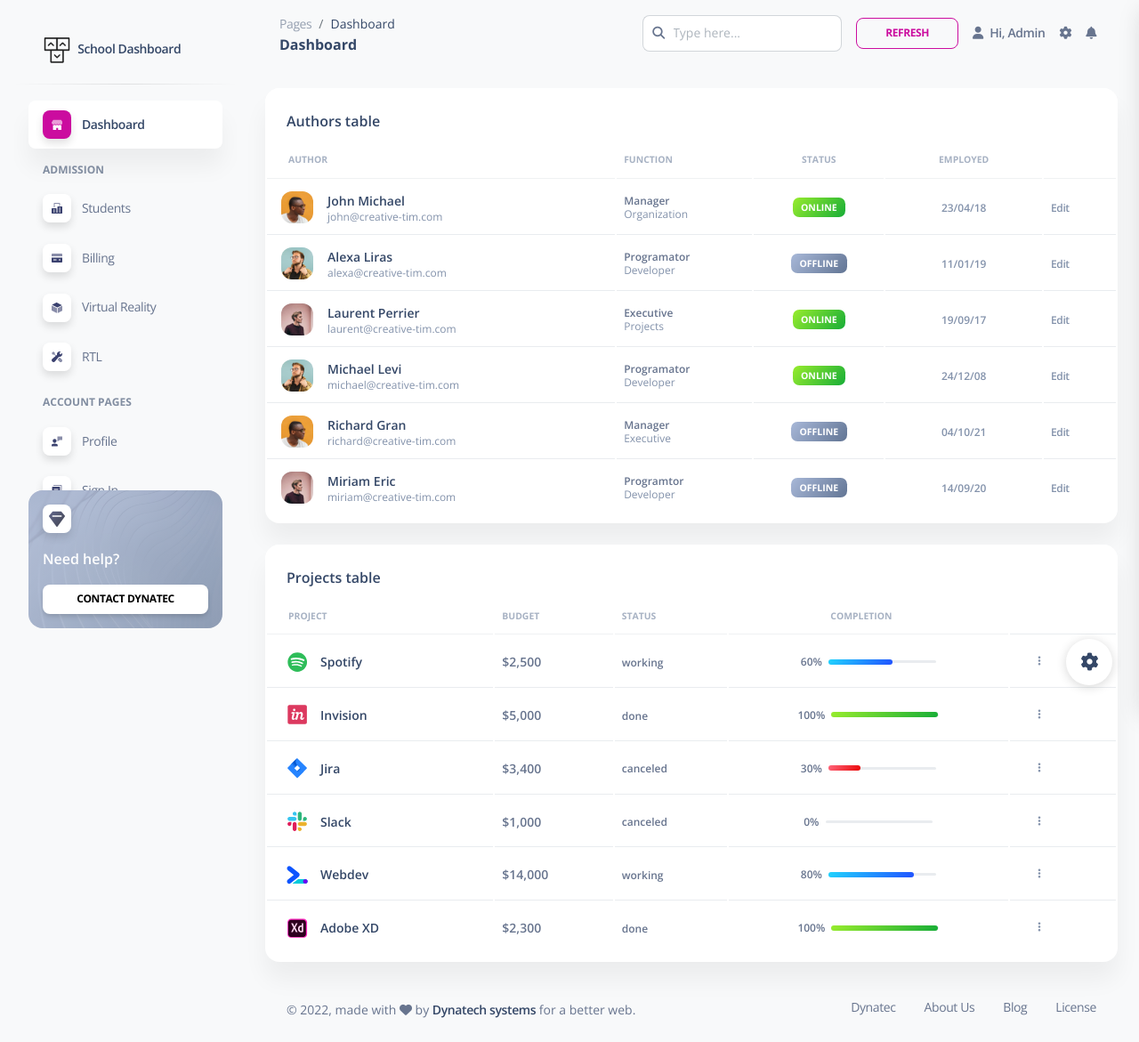
After one commit to sirgama/School-Management-System, a Django app: template modules/templates/modules/students.html in a window 1280 px wide. The commit adds this page. Shown: the whole page at 89% size. Run offline with Django 4.2, Linux system fonts and the light colour scheme; the template is opened without the code that fills it, so the values that code supplies are empty; some libraries are stand-ins or nearby versions.

Commit message:
create students template with tables

```diff
--- a/modules/templates/modules/base.html
+++ b/modules/templates/modules/base.html
@@ -54,11 +54,14 @@ School Management System
             <span class="nav-link-text ms-1">Dashboard</span>
           </a>
         </li>
+        <li class="nav-item mt-3">
+            <h6 class="ps-4 ms-2 text-uppercase text-xs font-weight-bolder opacity-6">Admission</h6>
+          </li>
         <li class="nav-item">
           <a class="nav-link  " href="../pages/tables.html">
             <div class="icon icon-shape icon-sm shadow border-radius-md bg-white text-center me-2 d-flex align-items-center justify-content-center">
               <svg width="12px" height="12px" viewBox="0 0 42 42" version="1.1" xmlns="http://www.w3.org/2000/svg" xmlns:xlink="http://www.w3.org/1999/xlink">
-                <title>office</title>
+                <title></title>
                 <g stroke="none" stroke-width="1" fill="none" fill-rule="evenodd">
                   <g transform="translate(-1869.000000, -293.000000)" fill="#FFFFFF" fill-rule="nonzero">
                     <g transform="translate(1716.000000, 291.000000)">
@@ -71,7 +74,7 @@ School Management System
                 </g>
               </svg>
             </div>
-            <span class="nav-link-text ms-1">Tables</span>
+            <span class="nav-link-text ms-1">Students</span>
           </a>
         </li>
         <li class="nav-item">
@@ -240,7 +243,7 @@ School Management System
           </div>
           <ul class="navbar-nav  justify-content-end">
             <li class="nav-item d-flex align-items-center">
-              <a class="btn btn-outline-primary btn-sm mb-0 me-3" target="_blank" href="#"></a>
+              <a class="btn btn-outline-primary btn-sm mb-0 me-3" href="#!">Refresh</a>
             </li>
             <li class="nav-item d-flex align-items-center">
               <a href="javascript:;" class="nav-link text-body font-weight-bold px-0">
--- /dev/null
+++ b/modules/templates/modules/students.html
@@ -0,0 +1,460 @@
+{% extends 'modules/base.html' %}
+{% load static %}
+
+
+{% block content %}
+
+<div class="container-fluid py-4">
+    <div class="row">
+      <div class="col-12">
+        <div class="card mb-4">
+          <div class="card-header pb-0">
+            <h6>Authors table</h6>
+          </div>
+          <div class="card-body px-0 pt-0 pb-2">
+            <div class="table-responsive p-0">
+              <table class="table align-items-center mb-0">
+                <thead>
+                  <tr>
+                    <th class="text-uppercase text-secondary text-xxs font-weight-bolder opacity-7">Author</th>
+                    <th class="text-uppercase text-secondary text-xxs font-weight-bolder opacity-7 ps-2">Function</th>
+                    <th class="text-center text-uppercase text-secondary text-xxs font-weight-bolder opacity-7">Status</th>
+                    <th class="text-center text-uppercase text-secondary text-xxs font-weight-bolder opacity-7">Employed</th>
+                    <th class="text-secondary opacity-7"></th>
+                  </tr>
+                </thead>
+                <tbody>
+                  <tr>
+                    <td>
+                      <div class="d-flex px-2 py-1">
+                        <div>
+                          <img src="../assets/img/team-2.jpg" class="avatar avatar-sm me-3" alt="user1">
+                        </div>
+                        <div class="d-flex flex-column justify-content-center">
+                          <h6 class="mb-0 text-sm">John Michael</h6>
+                          <p class="text-xs text-secondary mb-0">john@creative-tim.com</p>
+                        </div>
+                      </div>
+                    </td>
+                    <td>
+                      <p class="text-xs font-weight-bold mb-0">Manager</p>
+                      <p class="text-xs text-secondary mb-0">Organization</p>
+                    </td>
+                    <td class="align-middle text-center text-sm">
+                      <span class="badge badge-sm bg-gradient-success">Online</span>
+                    </td>
+                    <td class="align-middle text-center">
+                      <span class="text-secondary text-xs font-weight-bold">23/04/18</span>
+                    </td>
+                    <td class="align-middle">
+                      <a href="javascript:;" class="text-secondary font-weight-bold text-xs" data-toggle="tooltip" data-original-title="Edit user">
+                        Edit
+                      </a>
+                    </td>
+                  </tr>
+                  <tr>
+                    <td>
+                      <div class="d-flex px-2 py-1">
+                        <div>
+                          <img src="../assets/img/team-3.jpg" class="avatar avatar-sm me-3" alt="user2">
+                        </div>
+                        <div class="d-flex flex-column justify-content-center">
+                          <h6 class="mb-0 text-sm">Alexa Liras</h6>
+                          <p class="text-xs text-secondary mb-0">alexa@creative-tim.com</p>
+                        </div>
+                      </div>
+                    </td>
+                    <td>
+                      <p class="text-xs font-weight-bold mb-0">Programator</p>
+                      <p class="text-xs text-secondary mb-0">Developer</p>
+                    </td>
+                    <td class="align-middle text-center text-sm">
+                      <span class="badge badge-sm bg-gradient-secondary">Offline</span>
+                    </td>
+                    <td class="align-middle text-center">
+                      <span class="text-secondary text-xs font-weight-bold">11/01/19</span>
+                    </td>
+                    <td class="align-middle">
+                      <a href="javascript:;" class="text-secondary font-weight-bold text-xs" data-toggle="tooltip" data-original-title="Edit user">
+                        Edit
+                      </a>
+                    </td>
+                  </tr>
+                  <tr>
+                    <td>
+                      <div class="d-flex px-2 py-1">
+                        <div>
+                          <img src="../assets/img/team-4.jpg" class="avatar avatar-sm me-3" alt="user3">
+                        </div>
+                        <div class="d-flex flex-column justify-content-center">
+                          <h6 class="mb-0 text-sm">Laurent Perrier</h6>
+                          <p class="text-xs text-secondary mb-0">laurent@creative-tim.com</p>
+                        </div>
+                      </div>
+                    </td>
+                    <td>
+                      <p class="text-xs font-weight-bold mb-0">Executive</p>
+                      <p class="text-xs text-secondary mb-0">Projects</p>
+                    </td>
+                    <td class="align-middle text-center text-sm">
+                      <span class="badge badge-sm bg-gradient-success">Online</span>
+                    </td>
+                    <td class="align-middle text-center">
+                      <span class="text-secondary text-xs font-weight-bold">19/09/17</span>
+                    </td>
+                    <td class="align-middle">
+                      <a href="javascript:;" class="text-secondary font-weight-bold text-xs" data-toggle="tooltip" data-original-title="Edit user">
+                        Edit
+                      </a>
+                    </td>
+                  </tr>
+                  <tr>
+                    <td>
+                      <div class="d-flex px-2 py-1">
+                        <div>
+                          <img src="../assets/img/team-3.jpg" class="avatar avatar-sm me-3" alt="user4">
+                        </div>
+                        <div class="d-flex flex-column justify-content-center">
+                          <h6 class="mb-0 text-sm">Michael Levi</h6>
+                          <p class="text-xs text-secondary mb-0">michael@creative-tim.com</p>
+                        </div>
+                      </div>
+                    </td>
+                    <td>
+                      <p class="text-xs font-weight-bold mb-0">Programator</p>
+                      <p class="text-xs text-secondary mb-0">Developer</p>
+                    </td>
+                    <td class="align-middle text-center text-sm">
+                      <span class="badge badge-sm bg-gradient-success">Online</span>
+                    </td>
+                    <td class="align-middle text-center">
+                      <span class="text-secondary text-xs font-weight-bold">24/12/08</span>
+                    </td>
+                    <td class="align-middle">
+                      <a href="javascript:;" class="text-secondary font-weight-bold text-xs" data-toggle="tooltip" data-original-title="Edit user">
+                        Edit
+                      </a>
+                    </td>
+                  </tr>
+                  <tr>
+                    <td>
+                      <div class="d-flex px-2 py-1">
+                        <div>
+                          <img src="../assets/img/team-2.jpg" class="avatar avatar-sm me-3" alt="user5">
+                        </div>
+                        <div class="d-flex flex-column justify-content-center">
+                          <h6 class="mb-0 text-sm">Richard Gran</h6>
+                          <p class="text-xs text-secondary mb-0">richard@creative-tim.com</p>
+                        </div>
+                      </div>
+                    </td>
+                    <td>
+                      <p class="text-xs font-weight-bold mb-0">Manager</p>
+                      <p class="text-xs text-secondary mb-0">Executive</p>
+                    </td>
+                    <td class="align-middle text-center text-sm">
+                      <span class="badge badge-sm bg-gradient-secondary">Offline</span>
+                    </td>
+                    <td class="align-middle text-center">
+                      <span class="text-secondary text-xs font-weight-bold">04/10/21</span>
+                    </td>
+                    <td class="align-middle">
+                      <a href="javascript:;" class="text-secondary font-weight-bold text-xs" data-toggle="tooltip" data-original-title="Edit user">
+                        Edit
+                      </a>
+                    </td>
+                  </tr>
+                  <tr>
+                    <td>
+                      <div class="d-flex px-2 py-1">
+                        <div>
+                          <img src="../assets/img/team-4.jpg" class="avatar avatar-sm me-3" alt="user6">
+                        </div>
+                        <div class="d-flex flex-column justify-content-center">
+                          <h6 class="mb-0 text-sm">Miriam Eric</h6>
+                          <p class="text-xs text-secondary mb-0">miriam@creative-tim.com</p>
+                        </div>
+                      </div>
+                    </td>
+                    <td>
+                      <p class="text-xs font-weight-bold mb-0">Programtor</p>
+                      <p class="text-xs text-secondary mb-0">Developer</p>
+                    </td>
+                    <td class="align-middle text-center text-sm">
+                      <span class="badge badge-sm bg-gradient-secondary">Offline</span>
+                    </td>
+                    <td class="align-middle text-center">
+                      <span class="text-secondary text-xs font-weight-bold">14/09/20</span>
+                    </td>
+                    <td class="align-middle">
+                      <a href="javascript:;" class="text-secondary font-weight-bold text-xs" data-toggle="tooltip" data-original-title="Edit user">
+                        Edit
+                      </a>
+                    </td>
+                  </tr>
+                </tbody>
+              </table>
+            </div>
+          </div>
+        </div>
+      </div>
+    </div>
+    <div class="row">
+      <div class="col-12">
+        <div class="card mb-4">
+          <div class="card-header pb-0">
+            <h6>Projects table</h6>
+          </div>
+          <div class="card-body px-0 pt-0 pb-2">
+            <div class="table-responsive p-0">
+              <table class="table align-items-center justify-content-center mb-0">
+                <thead>
+                  <tr>
+                    <th class="text-uppercase text-secondary text-xxs font-weight-bolder opacity-7">Project</th>
+                    <th class="text-uppercase text-secondary text-xxs font-weight-bolder opacity-7 ps-2">Budget</th>
+                    <th class="text-uppercase text-secondary text-xxs font-weight-bolder opacity-7 ps-2">Status</th>
+                    <th class="text-uppercase text-secondary text-xxs font-weight-bolder text-center opacity-7 ps-2">Completion</th>
+                    <th></th>
+                  </tr>
+                </thead>
+                <tbody>
+                  <tr>
+                    <td>
+                      <div class="d-flex px-2">
+                        <div>
+                          <img src="../assets/img/small-logos/logo-spotify.svg" class="avatar avatar-sm rounded-circle me-2" alt="spotify">
+                        </div>
+                        <div class="my-auto">
+                          <h6 class="mb-0 text-sm">Spotify</h6>
+                        </div>
+                      </div>
+                    </td>
+                    <td>
+                      <p class="text-sm font-weight-bold mb-0">$2,500</p>
+                    </td>
+                    <td>
+                      <span class="text-xs font-weight-bold">working</span>
+                    </td>
+                    <td class="align-middle text-center">
+                      <div class="d-flex align-items-center justify-content-center">
+                        <span class="me-2 text-xs font-weight-bold">60%</span>
+                        <div>
+                          <div class="progress">
+                            <div class="progress-bar bg-gradient-info" role="progressbar" aria-valuenow="60" aria-valuemin="0" aria-valuemax="100" style="width: 60%;"></div>
+                          </div>
+                        </div>
+                      </div>
+                    </td>
+                    <td class="align-middle">
+                      <button class="btn btn-link text-secondary mb-0">
+                        <i class="fa fa-ellipsis-v text-xs"></i>
+                      </button>
+                    </td>
+                  </tr>
+                  <tr>
+                    <td>
+                      <div class="d-flex px-2">
+                        <div>
+                          <img src="../assets/img/small-logos/logo-invision.svg" class="avatar avatar-sm rounded-circle me-2" alt="invision">
+                        </div>
+                        <div class="my-auto">
+                          <h6 class="mb-0 text-sm">Invision</h6>
+                        </div>
+                      </div>
+                    </td>
+                    <td>
+                      <p class="text-sm font-weight-bold mb-0">$5,000</p>
+                    </td>
+                    <td>
+                      <span class="text-xs font-weight-bold">done</span>
+                    </td>
+                    <td class="align-middle text-center">
+                      <div class="d-flex align-items-center justify-content-center">
+                        <span class="me-2 text-xs font-weight-bold">100%</span>
+                        <div>
+                          <div class="progress">
+                            <div class="progress-bar bg-gradient-success" role="progressbar" aria-valuenow="100" aria-valuemin="0" aria-valuemax="100" style="width: 100%;"></div>
+                          </div>
+                        </div>
+                      </div>
+                    </td>
+                    <td class="align-middle">
+                      <button class="btn btn-link text-secondary mb-0" aria-haspopup="true" aria-expanded="false">
+                        <i class="fa fa-ellipsis-v text-xs"></i>
+                      </button>
+                    </td>
+                  </tr>
+                  <tr>
+                    <td>
+                      <div class="d-flex px-2">
+                        <div>
+                          <img src="../assets/img/small-logos/logo-jira.svg" class="avatar avatar-sm rounded-circle me-2" alt="jira">
+                        </div>
+                        <div class="my-auto">
+                          <h6 class="mb-0 text-sm">Jira</h6>
+                        </div>
+                      </div>
+                    </td>
+                    <td>
+                      <p class="text-sm font-weight-bold mb-0">$3,400</p>
+                    </td>
+                    <td>
+                      <span class="text-xs font-weight-bold">canceled</span>
+                    </td>
+                    <td class="align-middle text-center">
+                      <div class="d-flex align-items-center justify-content-center">
+                        <span class="me-2 text-xs font-weight-bold">30%</span>
+                        <div>
+                          <div class="progress">
+                            <div class="progress-bar bg-gradient-danger" role="progressbar" aria-valuenow="30" aria-valuemin="0" aria-valuemax="30" style="width: 30%;"></div>
+                          </div>
+                        </div>
+                      </div>
+                    </td>
+                    <td class="align-middle">
+                      <button class="btn btn-link text-secondary mb-0" aria-haspopup="true" aria-expanded="false">
+                        <i class="fa fa-ellipsis-v text-xs"></i>
+                      </button>
+                    </td>
+                  </tr>
+                  <tr>
+                    <td>
+                      <div class="d-flex px-2">
+                        <div>
+                          <img src="../assets/img/small-logos/logo-slack.svg" class="avatar avatar-sm rounded-circle me-2" alt="slack">
+                        </div>
+                        <div class="my-auto">
+                          <h6 class="mb-0 text-sm">Slack</h6>
+                        </div>
+                      </div>
+                    </td>
+                    <td>
+                      <p class="text-sm font-weight-bold mb-0">$1,000</p>
+                    </td>
+                    <td>
+                      <span class="text-xs font-weight-bold">canceled</span>
+                    </td>
+                    <td class="align-middle text-center">
+                      <div class="d-flex align-items-center justify-content-center">
+                        <span class="me-2 text-xs font-weight-bold">0%</span>
+                        <div>
+                          <div class="progress">
+                            <div class="progress-bar bg-gradient-success" role="progressbar" aria-valuenow="0" aria-valuemin="0" aria-valuemax="0" style="width: 0%;"></div>
+                          </div>
+                        </div>
+                      </div>
+                    </td>
+                    <td class="align-middle">
+                      <button class="btn btn-link text-secondary mb-0" aria-haspopup="true" aria-expanded="false">
+                        <i class="fa fa-ellipsis-v text-xs"></i>
+                      </button>
+                    </td>
+                  </tr>
+                  <tr>
+                    <td>
+                      <div class="d-flex px-2">
+                        <div>
+                          <img src="../assets/img/small-logos/logo-webdev.svg" class="avatar avatar-sm rounded-circle me-2" alt="webdev">
+                        </div>
+                        <div class="my-auto">
+                          <h6 class="mb-0 text-sm">Webdev</h6>
+                        </div>
+                      </div>
+                    </td>
+                    <td>
+                      <p class="text-sm font-weight-bold mb-0">$14,000</p>
+                    </td>
+                    <td>
+                      <span class="text-xs font-weight-bold">working</span>
+                    </td>
+                    <td class="align-middle text-center">
+                      <div class="d-flex align-items-center justify-content-center">
+                        <span class="me-2 text-xs font-weight-bold">80%</span>
+                        <div>
+                          <div class="progress">
+                            <div class="progress-bar bg-gradient-info" role="progressbar" aria-valuenow="80" aria-valuemin="0" aria-valuemax="80" style="width: 80%;"></div>
+                          </div>
+                        </div>
+                      </div>
+                    </td>
+                    <td class="align-middle">
+                      <button class="btn btn-link text-secondary mb-0" aria-haspopup="true" aria-expanded="false">
+                        <i class="fa fa-ellipsis-v text-xs"></i>
+                      </button>
+                    </td>
+                  </tr>
+                  <tr>
+                    <td>
+                      <div class="d-flex px-2">
+                        <div>
+                          <img src="../assets/img/small-logos/logo-xd.svg" class="avatar avatar-sm rounded-circle me-2" alt="xd">
+                        </div>
+                        <div class="my-auto">
+                          <h6 class="mb-0 text-sm">Adobe XD</h6>
+                        </div>
+                      </div>
+                    </td>
+                    <td>
+                      <p class="text-sm font-weight-bold mb-0">$2,300</p>
+                    </td>
+                    <td>
+                      <span class="text-xs font-weight-bold">done</span>
+                    </td>
+                    <td class="align-middle text-center">
+                      <div class="d-flex align-items-center justify-content-center">
+                        <span class="me-2 text-xs font-weight-bold">100%</span>
+                        <div>
+                          <div class="progress">
+                            <div class="progress-bar bg-gradient-success" role="progressbar" aria-valuenow="100" aria-valuemin="0" aria-valuemax="100" style="width: 100%;"></div>
+                          </div>
+                        </div>
+                      </div>
+                    </td>
+                    <td class="align-middle">
+                      <button class="btn btn-link text-secondary mb-0" aria-haspopup="true" aria-expanded="false">
+                        <i class="fa fa-ellipsis-v text-xs"></i>
+                      </button>
+                    </td>
+                  </tr>
+                </tbody>
+              </table>
+            </div>
+          </div>
+        </div>
+      </div>
+    </div>
+    <footer class="footer pt-3  ">
+      <div class="container-fluid">
+        <div class="row align-items-center justify-content-lg-between">
+          <div class="col-lg-6 mb-lg-0 mb-4">
+            <div class="copyright text-center text-sm text-muted text-lg-start">
+              © <script>
+                document.write(new Date().getFullYear())
+              </script>,
+              made with <i class="fa fa-heart"></i> by
+              <a href="https://www.creative-tim.com" class="font-weight-bold" target="_blank">Dynatech systems</a>
+              for a better web.
+            </div>
+          </div>
+          <div class="col-lg-6">
+            <ul class="nav nav-footer justify-content-center justify-content-lg-end">
+              <li class="nav-item">
+                <a href="#" class="nav-link text-muted" target="_blank">Dynatec</a>
+              </li>
+              <li class="nav-item">
+                <a href="#" class="nav-link text-muted" target="_blank">About Us</a>
+              </li>
+              <li class="nav-item">
+                <a href="#" class="nav-link text-muted" target="_blank">Blog</a>
+              </li>
+              <li class="nav-item">
+                <a href="#" class="nav-link pe-0 text-muted" target="_blank">License</a>
+              </li>
+            </ul>
+          </div>
+        </div>
+      </div>
+    </footer>
+  </div>
+
+{% endblock %}
```
Also changed, not shown: modules/templates/modules/dashboard.html (+92 -0 lines).
